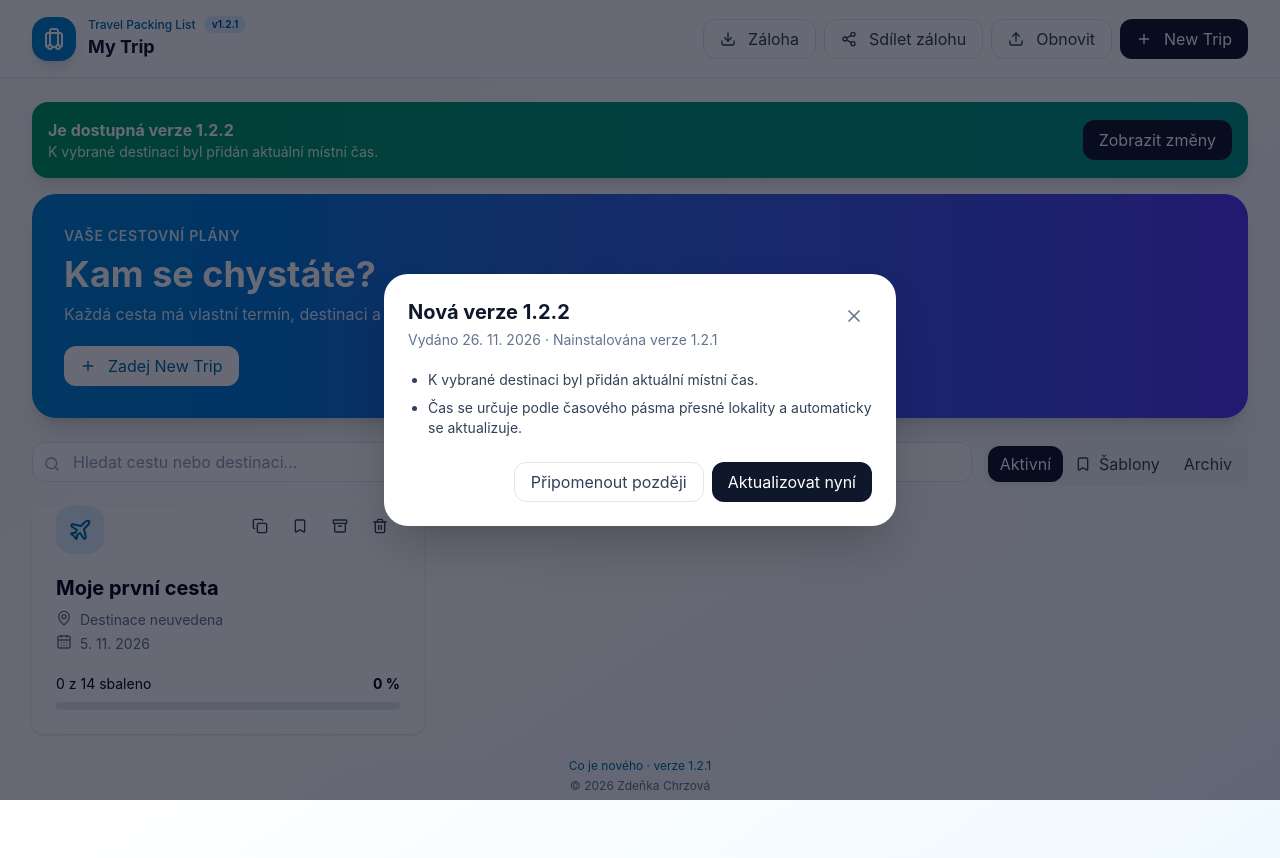
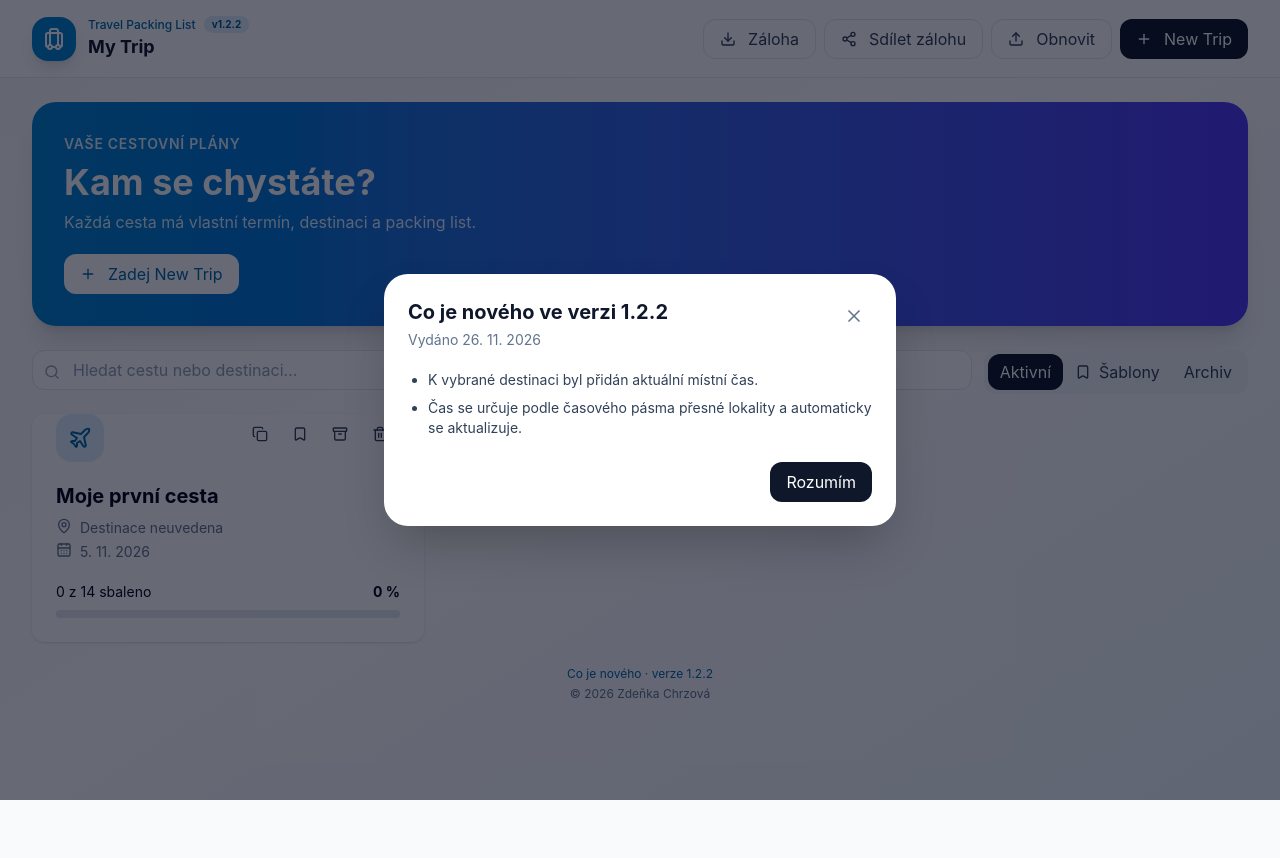
Before and after one commit to ZdenkaChrzova/travel-packing-list, a React (Vite) app: page / in a window 1280 px wide. After the commit the page ends 800 px from the top, so only its background shows below. Built offline with nearby package versions, Linux system fonts and the light colour scheme.

Commit message:
verze 1.2.2 přidání času

```diff
--- a/src/App.jsx
+++ b/src/App.jsx
@@ -55,7 +55,7 @@ function ShipIcon({ className = "h-5 w-5" }) {
 
 
 const STORAGE_KEY = "packing-trips-stable-v2-icons";
-const APP_VERSION = "1.2.1";
+const APP_VERSION = "1.2.2";
 const UPDATE_SEEN_KEY = "travel-packing-list-update-seen";
 const BASE_URL = import.meta.env.BASE_URL;
 const compareVersions = (a, b) => { const aa=String(a||"0").split(/[.-]/).map(Number), bb=String(b||"0").split(/[.-]/).map(Number); for(let i=0;i<Math.max(aa.length,bb.length);i+=1){const d=(aa[i]||0)-(bb[i]||0);if(d)return d>0?1:-1;}return 0; };
```
